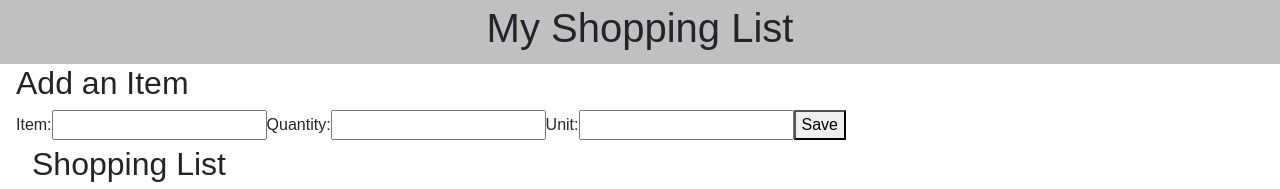
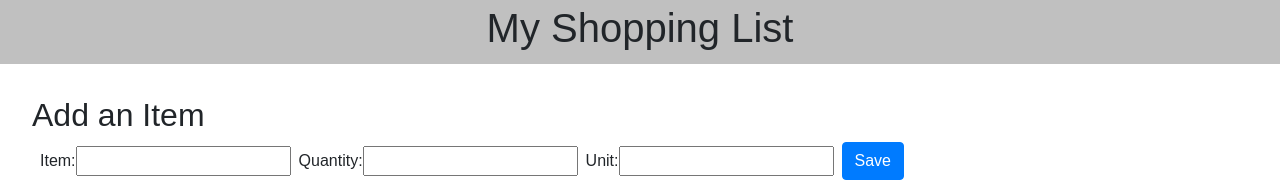
Before and after one commit to carlbarfuss/group-fs-react-shopping-list, a React app: page / in a window 1280 px wide. Shown: the top 189 px of the page. Built offline with nearby package versions, Linux system fonts and the light colour scheme; some packages are replaced by stand-ins of ours; no server answers; a script that the page names is missing.

Commit message:
more styling

```diff
--- a/src/components/App/App.css
+++ b/src/components/App/App.css
@@ -9,9 +9,23 @@ main{
   margin-right: 1em;
 }
 
+.input-form{
+  margin-top: 2em;
+  margin-left: 1em;
+  margin-bottom: 2em;
+}
+
+.input-form label{
+  margin-left: .5em;
+}
+.input-form button{
+  margin-left: .5em;
+}
+
 .shopping-list{
   padding-top: 2em;
 }
+
 .shopping-list-buttons{
   margin-left: 1em;
 }
--- a/src/components/ItemInput/ItemInput.js
+++ b/src/components/ItemInput/ItemInput.js
@@ -4,7 +4,7 @@ class ItemInput extends Component {
 
     render() {
         return (
-            <div>
+            <div className="input-form">
                 <h2>Add an Item</h2>
                 <form onSubmit={this.props.addItem}>
                     <label>Item: </label>
@@ -13,7 +13,7 @@ class ItemInput extends Component {
                     <input type="number" onChange={(event) => this.props.handleChangeFor(event, 'quantity')} />
                     <label>Unit: </label>
                     <input type="text" onChange={(event) => this.props.handleChangeFor(event, 'unit')} />
-                    <button type="submit">Save</button>
+                    <button className="btn btn-primary" type="submit">Save</button>
                 </form>
             </div>
         ) // end return
```
